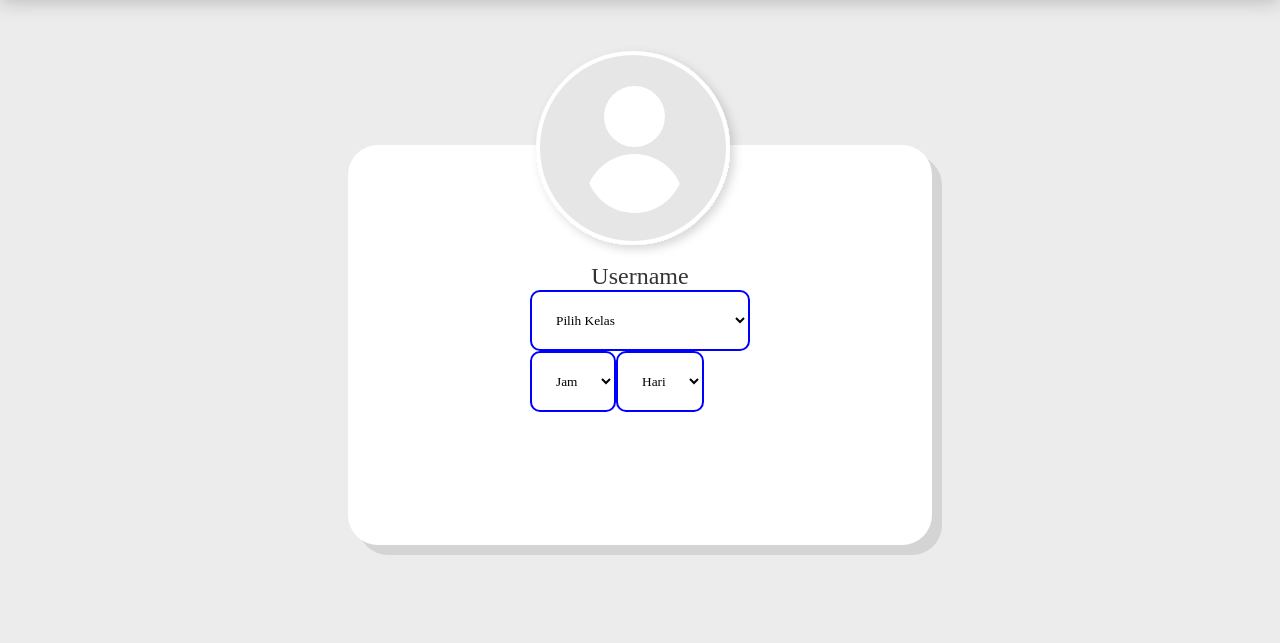
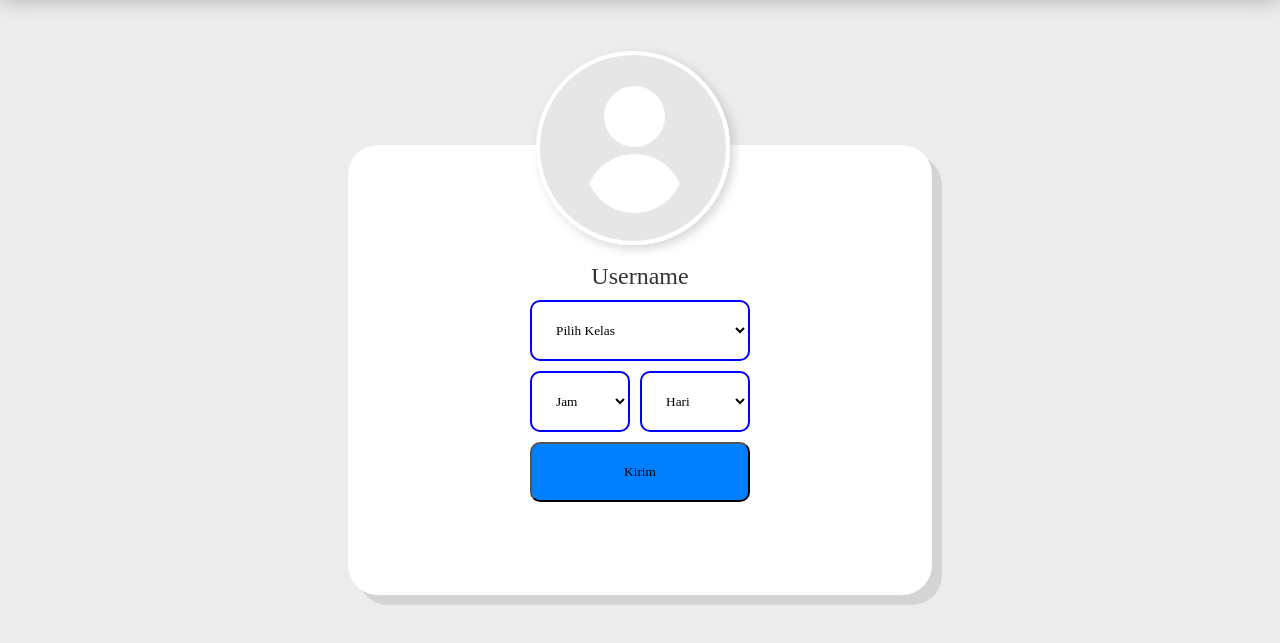
Before and after one commit to naufal56-xtg/KL1-G03, a plain HTML site: page register.html in a window 1280 px wide. Shown: the part 69-712 px from the top of the page. Drawn offline with Linux system fonts and the light colour scheme; a web font is replaced by a local one.

Commit message:
finalize register page and style

```diff
--- a/css/register.css
+++ b/css/register.css
@@ -14,6 +14,7 @@ body {
     background: #0080ff;
     box-shadow: 0 5px 20px rgb(0, 0, 0, 0.25);
     overflow: hidden;
+    /* position:fixed; */
 }
 
 .wrapper {
@@ -28,6 +29,7 @@ body {
     padding-top: 20px;
     padding-left: 100px;
     padding-right: 160px;
+
  }
 
  nav ul {
@@ -73,7 +75,7 @@ body {
     background-color: #FFFFFF;
     border-radius: 30px;
     box-shadow:  10px 10px 0 rgba(5, 5, 5, 0.1);
-    height:400px;
+    height:450px;
     /* border-top: 5px solid #87CEEB; */
 }
 .regWrap {
@@ -100,6 +102,7 @@ body {
 }
 .regForm {
     display:block;
+    margin-top:10px
 }
 .regForm select {
     background-color:white;
@@ -118,6 +121,8 @@ body {
 }
 .regFormTime {
     display: flex;
+    padding-top:10px;
+
 }
 .regFormTime select {
     background-color:white;
@@ -134,3 +139,21 @@ body {
     padding: 20px;
     font-family: 'Cocogoose Pro light';
 }
+
+.Jam {
+    width: 100px;
+}
+.Days {
+    margin-left:10px;
+    width:110px;
+}
+
+button {
+    background-color:#0080ff;
+    border:2px solid 0080FF;
+    border-radius: 10px 10px 10px 10px;
+    padding: 20px;
+    font-family: 'Cocogoose Pro light';
+    width:220px;
+    margin-top:10px;
+}
--- a/register.html
+++ b/register.html
@@ -85,14 +85,18 @@
                       <option>Jam</option>
                       <option>Jam</option>
                     </select>
+
                   </form>
                   <form>
-                    <select name="" id="" class="hari">
+                    <select name="" id="" class="Days">
                       <option>Hari</option>
                       <option>Hari</option>
                       <option>Hari</option>
                     </select>
                   </form>
+                </div>
+                <div>
+                  <button>Kirim</button>
                 </div>
               </div>
           </div>
```
